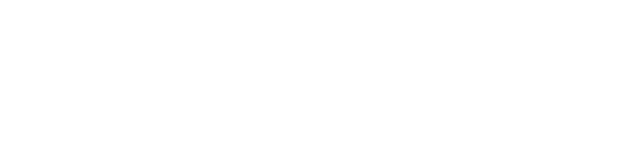
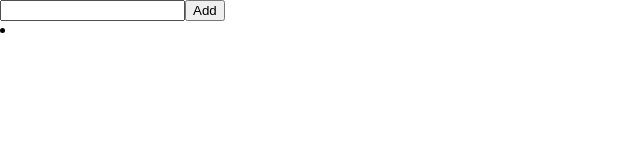
Before and after one commit to Shahdoust/to-do-lists, a plain HTML site: page index.html in a window 1280 px wide. Shown: the whole page, without its empty margins (0-640 px from the left). Drawn offline with Linux system fonts and the light colour scheme.

Commit message:
Applied skeleton of page JS

```diff
--- a/index.html
+++ b/index.html
@@ -9,6 +9,9 @@
   <body>
     <!-- Part of navbar -->
     <!-- Part of main sections -->
+    <section class="main-section">
+      <div class="main-container"></div>
+    </section>
     <script src="index.js"></script>
     <!-- Part of footer -->
   </body>
--- a/index.js
+++ b/index.js
@@ -0,0 +1,79 @@
+const mainContainer = document.querySelector(".main-container");
+
+//This div is created only for logo of page and title
+function createLogo() {
+  const divLogo = document.createElement("div");
+  divLogo.classList.add("logo-div");
+  mainContainer.appendChild(divLogo);
+}
+
+//Creating upper div in main container
+function createUpperDiv() {
+  const divUpper = document.createElement("div");
+  divUpper.classList.add("upper-div");
+  mainContainer.appendChild(divUpper);
+
+  return divUpper;
+}
+
+function createMainDiv() {
+  //Creating main section of page (add, edit, remove)
+  const divMain = document.createElement("div");
+  divMain.classList.add("main-div");
+  mainContainer.appendChild(divMain);
+
+  //Creating div section for text to-do list on left side
+  const divToDoText = document.createElement("div");
+  divToDoText.classList.add("to-do-text-div");
+  divMain.appendChild(divToDoText);
+  console.dir(mainContainer);
+
+  //Creating div section for buttons(edit, remove)
+  const divToDoButtons = document.createElement("div");
+  divToDoButtons.classList.add("edit-remove-btn-todo-div");
+  divMain.appendChild(divToDoButtons);
+
+  return divMain;
+}
+
+//Calling function to use for designing
+const logoDiv = createLogo();
+const upperDiv = createUpperDiv();
+const mainDiv = createMainDiv();
+
+//Function input data
+function inputToDo() {
+  //Creating inner div for input data
+  const innerInputDiv = document.createElement("div");
+  innerInputDiv.classList.add("input-data-to-do");
+
+  // Adding input text to div input
+  const inputData = document.createElement("input");
+  inputData.classList.add("input-to-do-text");
+  innerInputDiv.appendChild(inputData);
+
+  // Adding click button to div input
+  const buttonAdd = document.createElement("button");
+  buttonAdd.classList.add("add-btn-input");
+  buttonAdd.textContent = "Add";
+
+  innerInputDiv.appendChild(buttonAdd);
+
+  upperDiv.appendChild(innerInputDiv);
+
+  return;
+}
+
+inputToDo();
+
+// Add list of input to div main section
+function addListToDiv() {
+  const divMain = document.querySelector(".to-do-text-div");
+
+  //Creating list of element to be added
+  const listItem = document.createElement("li");
+  listItem.classList.add("add-item-to-list");
+  divMain.appendChild(listItem);
+}
+
+addListToDiv();
```
